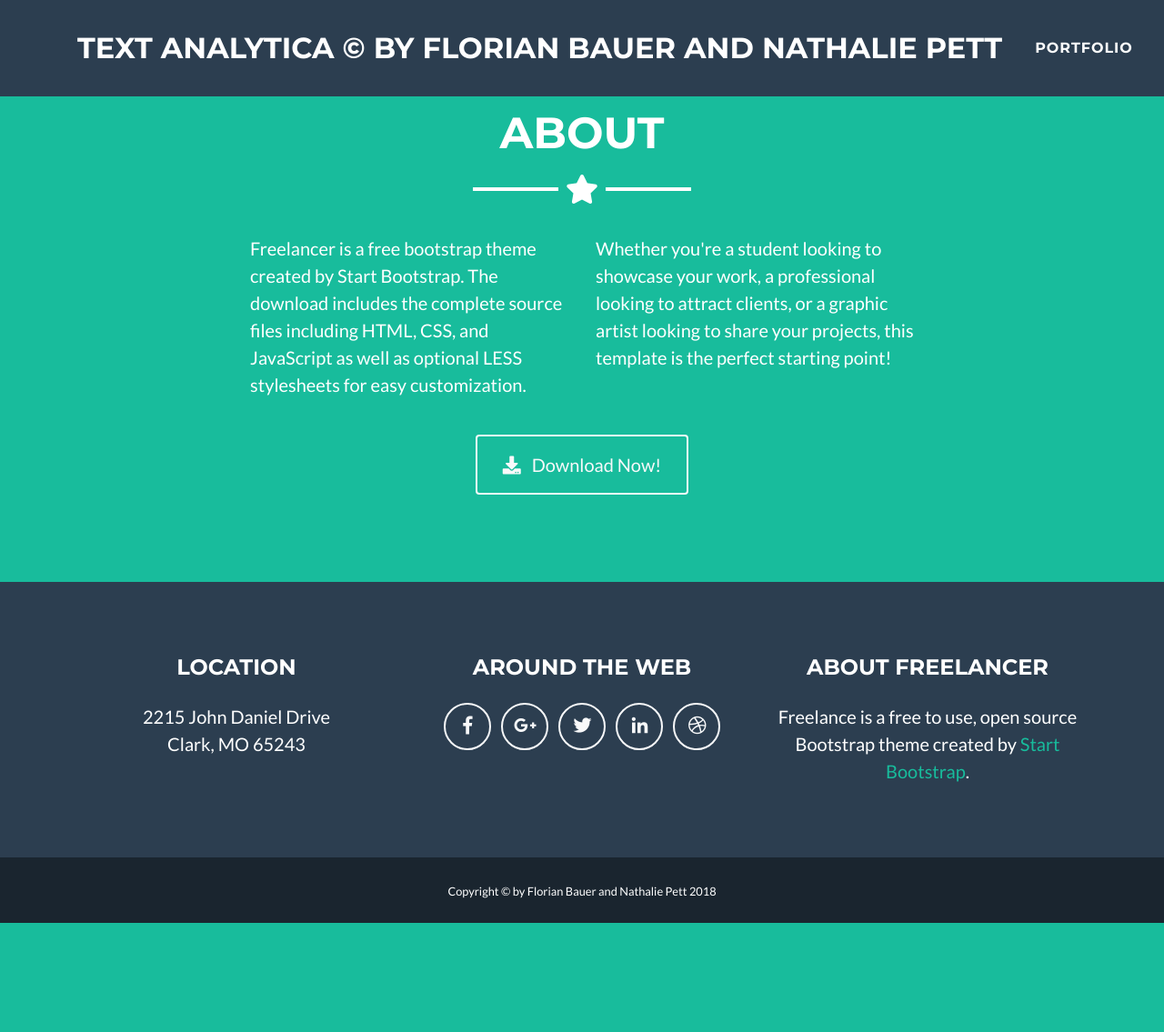
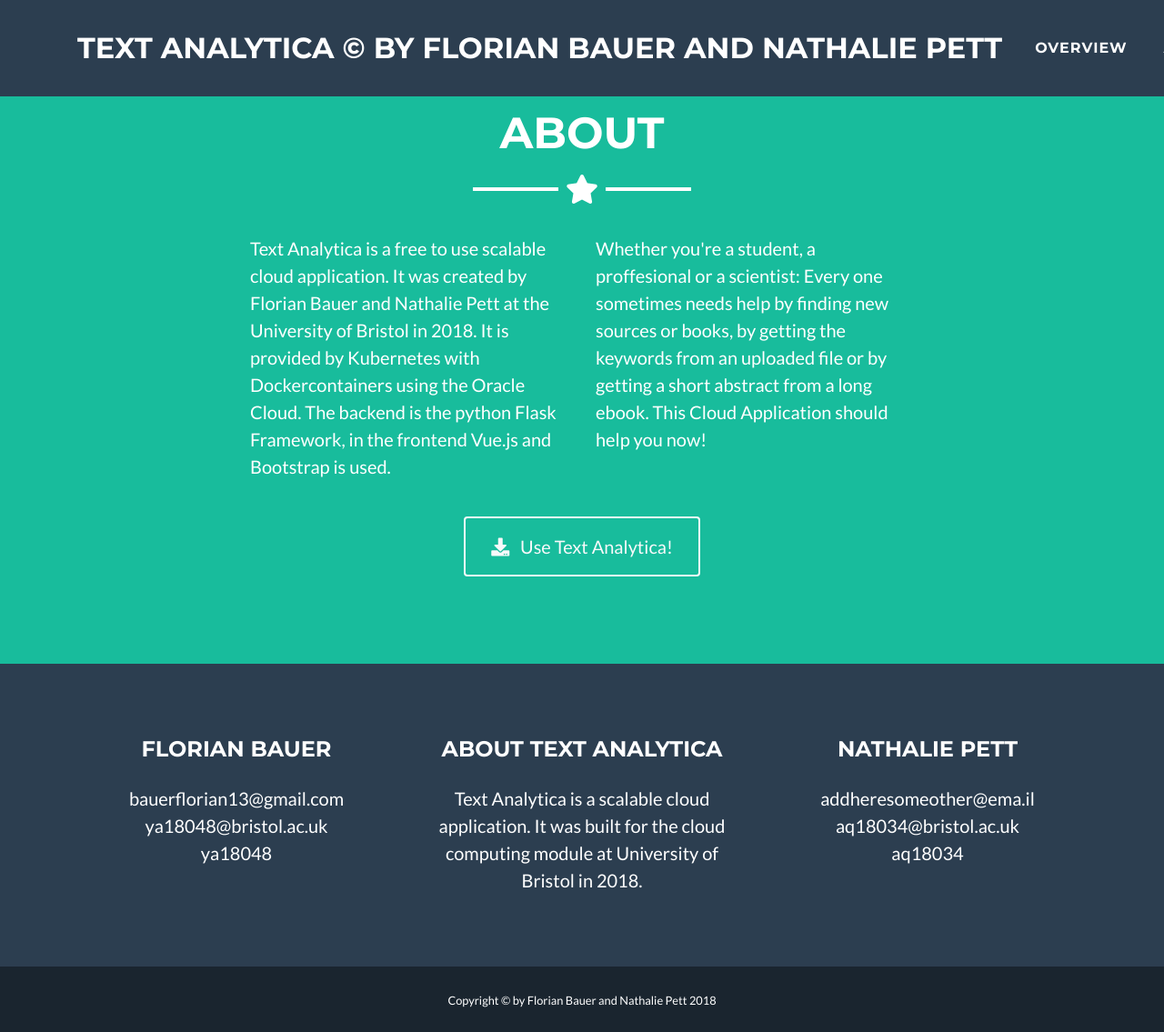
Before and after one commit to bauerflorian13/CloudComputing, a Flask app: page /about in a window 1280 px wide. Shown: the whole page at 91% size. Before the commit the page ends 1015 px from the top, so only its background shows below. Run offline with Flask 2, Linux system fonts and the light colour scheme; some libraries are stand-ins or nearby versions.

Commit message:
Change content of the websites

```diff
--- a/src/templates/about.html
+++ b/src/templates/about.html
@@ -8,16 +8,16 @@
       <hr class="star-light mb-5">
       <div class="row">
         <div class="col-lg-4 ml-auto">
-          <p class="lead">Freelancer is a free bootstrap theme created by Start Bootstrap. The download includes the complete source files including HTML, CSS, and JavaScript as well as optional LESS stylesheets for easy customization.</p>
+          <p class="lead">Text Analytica is a free to use scalable cloud application. It was created by Florian Bauer and Nathalie Pett at the University of Bristol in 2018. It is provided by Kubernetes with Dockercontainers using the Oracle Cloud. The backend is the python Flask Framework, in the frontend Vue.js and Bootstrap is used.</p>
         </div>
         <div class="col-lg-4 mr-auto">
-          <p class="lead">Whether you're a student looking to showcase your work, a professional looking to attract clients, or a graphic artist looking to share your projects, this template is the perfect starting point!</p>
+          <p class="lead">Whether you're a student, a proffesional or a scientist: Every one sometimes needs help by finding new sources or books, by getting the keywords from an uploaded file or by getting a short abstract from a long ebook. This Cloud Application should help you now!</p>
         </div>
       </div>
       <div class="text-center mt-4">
-        <a class="btn btn-xl btn-outline-light" href="#">
+        <a class="btn btn-xl btn-outline-light" href="/">
           <i class="fas fa-download mr-2"></i>
-          Download Now!
+          Use Text Analytica!
         </a>
       </div>
     </div>
--- a/src/templates/contact.html
+++ b/src/templates/contact.html
@@ -4,7 +4,7 @@
   <!-- Contact Section -->
   <section id="contact">
     <div class="container">
-      <h2 class="text-center text-uppercase text-secondary mb-0">Contact Me</h2>
+      <h2 class="text-center text-uppercase text-secondary mb-0">Contact Us</h2>
       <hr class="star-dark mb-5">
       <div class="row">
         <div class="col-lg-8 mx-auto">
--- a/src/templates/index.html
+++ b/src/templates/index.html
@@ -5,16 +5,16 @@
   <header class="masthead bg-primary text-white text-center">
     <div class="container">
       <img class="img-fluid mb-5 d-block mx-auto" src="./static/img/profile.png" alt="">
-      <h1 class="text-uppercase mb-0">Start Bootstrap</h1>
+      <h1 class="text-uppercase mb-0">Text Analytica</h1>
       <hr class="star-light">
-      <h2 class="font-weight-light mb-0">Web Developer - Graphic Artist - User Experience Designer</h2>
+      <h2 class="font-weight-light mb-0">Manage Files in the Cloud - Keywords - New File Recommendations</h2>
     </div>
   </header>
 
   <!-- Portfolio Grid Section -->
   <section class="portfolio" id="portfolio">
     <div class="container">
-      <h2 class="text-center text-uppercase text-secondary mb-0">Portfolio</h2>
+      <h2 class="text-center text-uppercase text-secondary mb-0">Files Overview</h2>
       <hr class="star-dark mb-5">
       <div class="row">
         <div id="app">
--- a/src/templates/layout.html
+++ b/src/templates/layout.html
@@ -40,7 +40,7 @@
         <div class="collapse navbar-collapse" id="navbarResponsive">
           <ul class="navbar-nav ml-auto">
             <li class="nav-item mx-0 mx-lg-1">
-              <a class="nav-link py-3 px-0 px-lg-3 rounded js-scroll-trigger" href="/">Portfolio</a>
+              <a class="nav-link py-3 px-0 px-lg-3 rounded js-scroll-trigger" href="/">Overview</a>
             </li>
             <li class="nav-item mx-0 mx-lg-1">
               <a class="nav-link py-3 px-0 px-lg-3 rounded js-scroll-trigger" href="/about">About</a>
@@ -61,45 +61,21 @@
       <div class="container">
         <div class="row">
           <div class="col-md-4 mb-5 mb-lg-0">
-            <h4 class="text-uppercase mb-4">Location</h4>
-            <p class="lead mb-0">2215 John Daniel Drive
-              <br>Clark, MO 65243</p>
+            <h4 class="text-uppercase mb-4">Florian Bauer</h4>
+            <p class="lead mb-0">bauerflorian13@gmail.com
+              <br>ya18048@bristol.ac.uk
+              <br>ya18048</p>
+          </div>
+          <div class="col-md-4">
+            <h4 class="text-uppercase mb-4">About Text Analytica</h4>
+            <p class="lead mb-0">Text Analytica is a scalable cloud application. It was built for the cloud computing module at University of Bristol in 2018.</p>
           </div>
           <div class="col-md-4 mb-5 mb-lg-0">
-            <h4 class="text-uppercase mb-4">Around the Web</h4>
-            <ul class="list-inline mb-0">
-              <li class="list-inline-item">
-                <a class="btn btn-outline-light btn-social text-center rounded-circle" href="#">
-                  <i class="fab fa-fw fa-facebook-f"></i>
-                </a>
-              </li>
-              <li class="list-inline-item">
-                <a class="btn btn-outline-light btn-social text-center rounded-circle" href="#">
-                  <i class="fab fa-fw fa-google-plus-g"></i>
-                </a>
-              </li>
-              <li class="list-inline-item">
-                <a class="btn btn-outline-light btn-social text-center rounded-circle" href="#">
-                  <i class="fab fa-fw fa-twitter"></i>
-                </a>
-              </li>
-              <li class="list-inline-item">
-                <a class="btn btn-outline-light btn-social text-center rounded-circle" href="#">
-                  <i class="fab fa-fw fa-linkedin-in"></i>
-                </a>
-              </li>
-              <li class="list-inline-item">
-                <a class="btn btn-outline-light btn-social text-center rounded-circle" href="#">
-                  <i class="fab fa-fw fa-dribbble"></i>
-                </a>
-              </li>
-            </ul>
-          </div>
-          <div class="col-md-4">
-            <h4 class="text-uppercase mb-4">About Freelancer</h4>
-            <p class="lead mb-0">Freelance is a free to use, open source Bootstrap theme created by
-              <a href="http://startbootstrap.com">Start Bootstrap</a>.</p>
-          </div>
+              <h4 class="text-uppercase mb-4">Nathalie Pett</h4>
+              <p class="lead mb-0">addheresomeother@ema.il
+                <br>aq18034@bristol.ac.uk
+                <br>aq18034</p>
+            </div>
         </div>
       </div>
     </footer>
```
